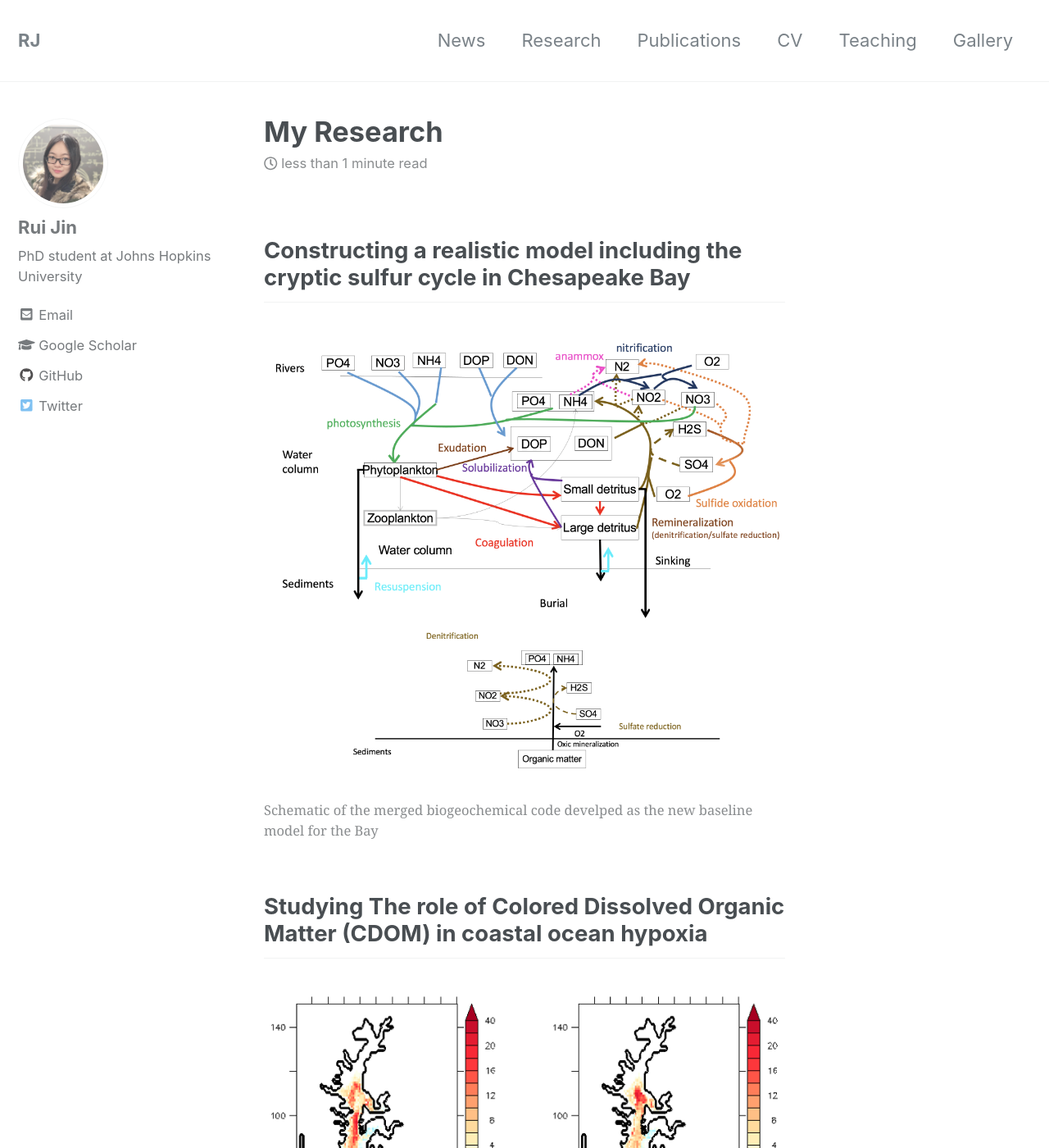
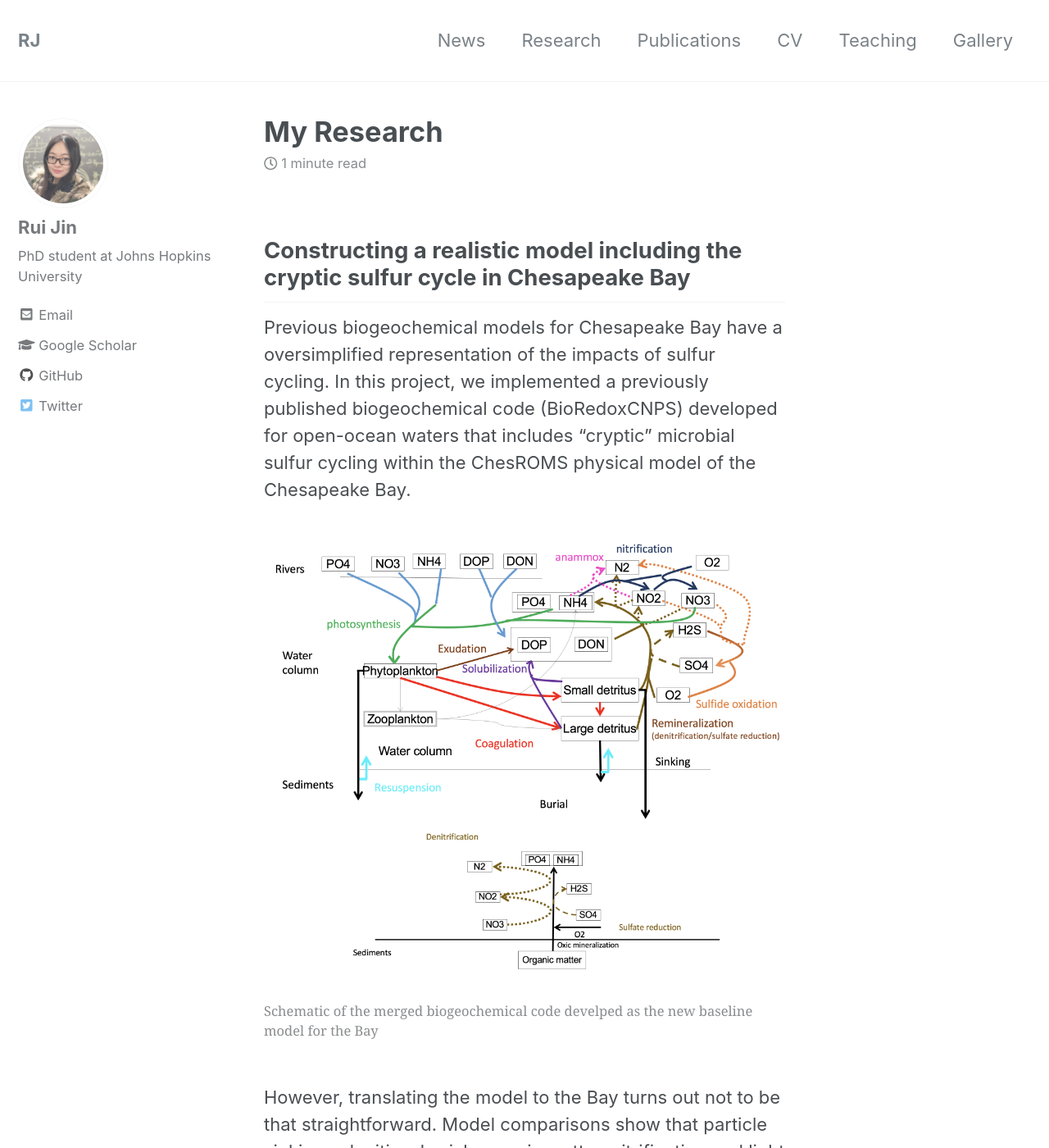
Before and after one commit to RuiJinSZ/RuiJinSZ.github.io, a Jekyll site: the page built from _pages/research.md, in a window 1280 px wide and 1400 px high. Shown: the whole window at 82% size. Built offline with Jekyll 4.4.1, drawn with Linux system fonts in a browser that asks for light colours; nearby versions of some CDN libraries; some of the changed text lies outside the part shown.

Commit message:
update pub and research

```diff
--- a/_pages/research.md
+++ b/_pages/research.md
@@ -7,12 +7,18 @@ categories: pages
 ---
 ## Constructing a realistic model including the cryptic sulfur cycle in Chesapeake Bay
 
+Previous biogeochemical models for Chesapeake Bay have a oversimplified representation of the impacts of sulfur cycling. In this project, we implemented a previously published biogeochemical code (BioRedoxCNPS) developed for open-ocean waters that includes “cryptic” microbial sulfur cycling within the ChesROMS physical model of the Chesapeake Bay.
+
 {% include figure image_path="/assets/images/research/1.jpeg" caption="Schematic of the merged biogeochemical code develped as the new baseline model for the Bay"%}
+
+However, translating the model to the Bay turns out not to be that straightforward. Model comparisons show that particle sinking velocities, burial, organic matter, nitrification and light attenuation all have significant impacts on simulation results. Further sensitivity study was done and we proposal a new baseline model for the Bay, which includes DOM-dependent absorption, a higher O2:N stoichiometry and easier nitrification. Our new model includes sulfur cycling and has comparable skill in predicting oxygen as ChesROMS_ECB, but also has improved simulation of nitrogen species compared with both original codes.
 
 ## Studying The role of Colored Dissolved Organic Matter (CDOM) in coastal ocean hypoxia
 
-{% include figure image_path="/assets/images/research/2.png" caption="Left-hand panel:  Change in number of days with O2 <100 mmol/m3 due to setting rDOC to zero. Right-hand panel: Change in number of days with O2 <62.5 mmol/m3 due to setting rDOC to zero"%}
+Representation of CDOM absorption in coastal environments remains rudimentary in models that nonetheless show skill in simulating these environments. This includes one of the leading models of the Chesapeake, which represent the impacts of CDOM in terms of a salinity-dependent absorption.
+
+{% include figure image_path="/assets/images/research/2.png" caption="Left-hand panel: Change in number of days with O2 <100 mmol/m3 due to setting rDOC to zero. Right-hand panel: Change in number of days with O2 <62.5 mmol/m3 due to setting rDOC to zero"%}
 
 ## Distributional characteristic and driver sensitivity study of global particulate inorganic carbon versus particulate organic carbon
 
-{% include figure image_path="/assets/images/publications/3.png" caption="Global distribution of PIC (upper row) and POC (lower row) in January (left column) and July (right column) from the Moderate Resolution Imaging Spectroradiometer (MODIS) averaged over all days during the entire measuring period (2002-2022). "%}
+{% include figure image_path="/assets/images/publications/3.png" caption="Global distribution of PIC (upper row) and POC (lower row) in January (left column) and July (right column) from the Moderate Resolution Imaging Spectroradiometer (MODIS) averaged over all days during the entire measuring period (2002-2022)."%}
```
